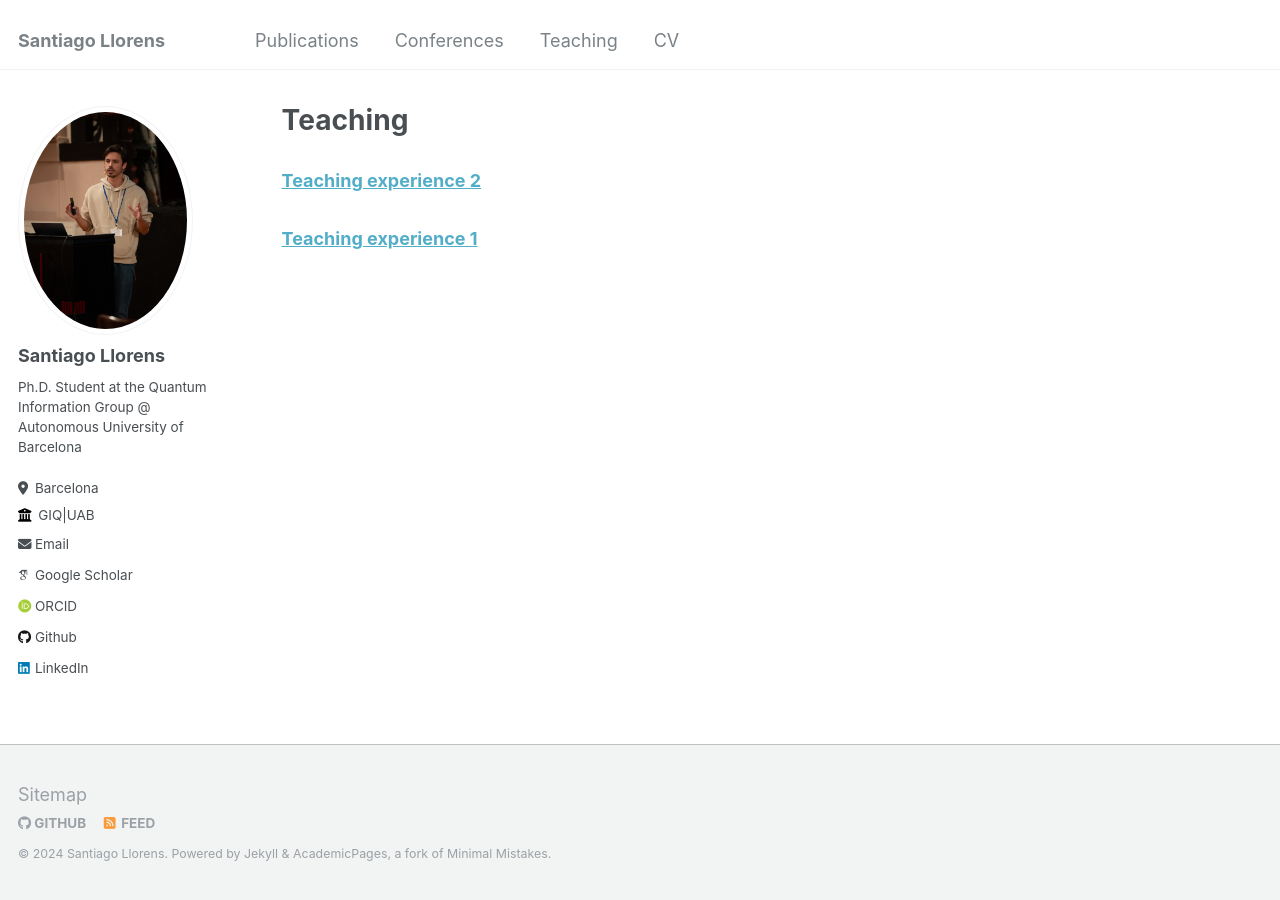
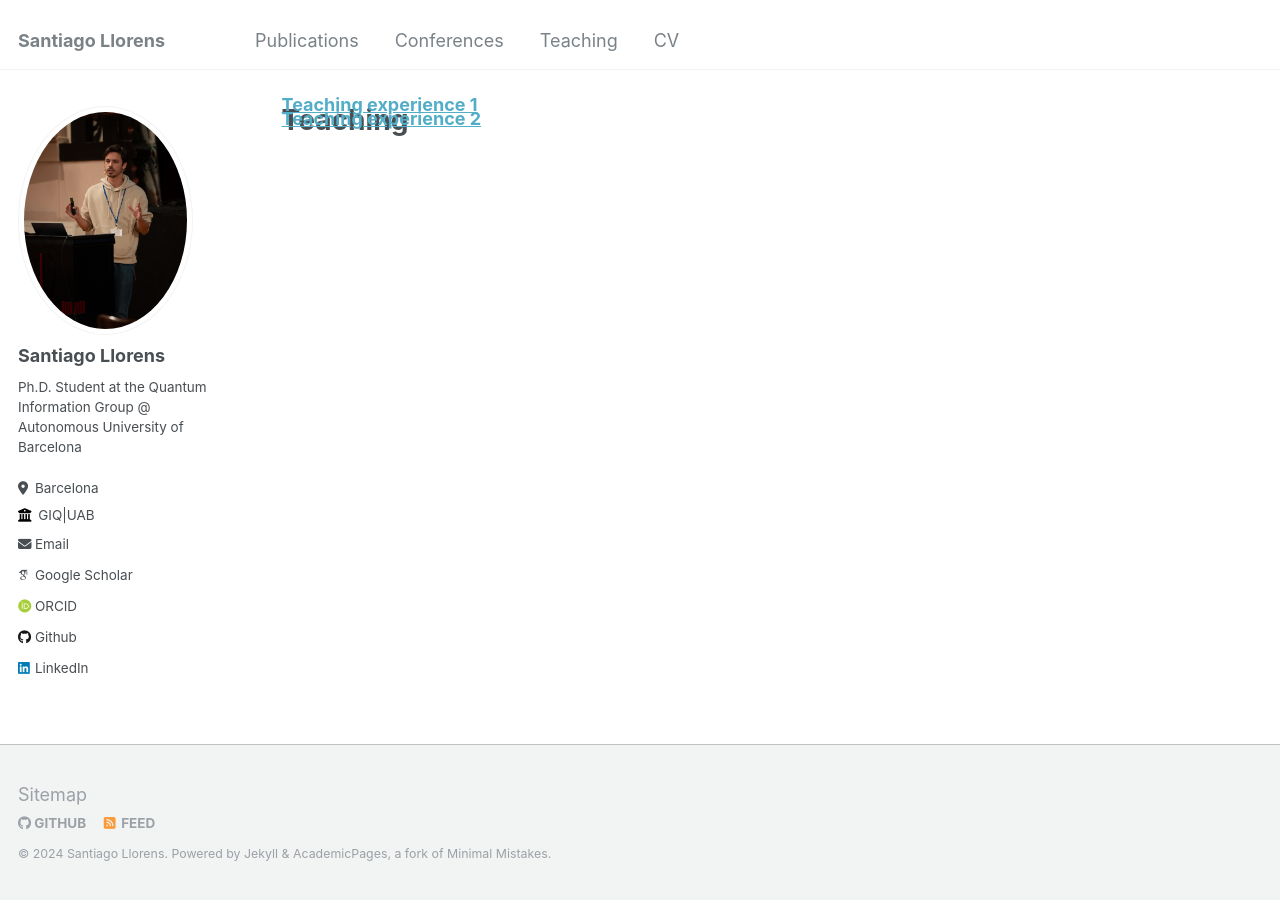
Before and after one commit to SantiagoLlorens/SantiagoLlorens.github.io, a Jekyll site: the page built from _pages/teaching.html, in a window 1280 px wide. Built offline with Jekyll 4.4.1, drawn with Linux system fonts in a browser that asks for light colours; some web fonts are replaced.

Commit message:
Update academicons.css

```diff
--- a/assets/css/academicons.css
+++ b/assets/css/academicons.css
@@ -572,4 +572,5 @@
 .archive__item-title {
   font-size: 18px; /* Adjust this value as needed */
   text-decoration: none;
+  margin-top: -40px;
 }
```
